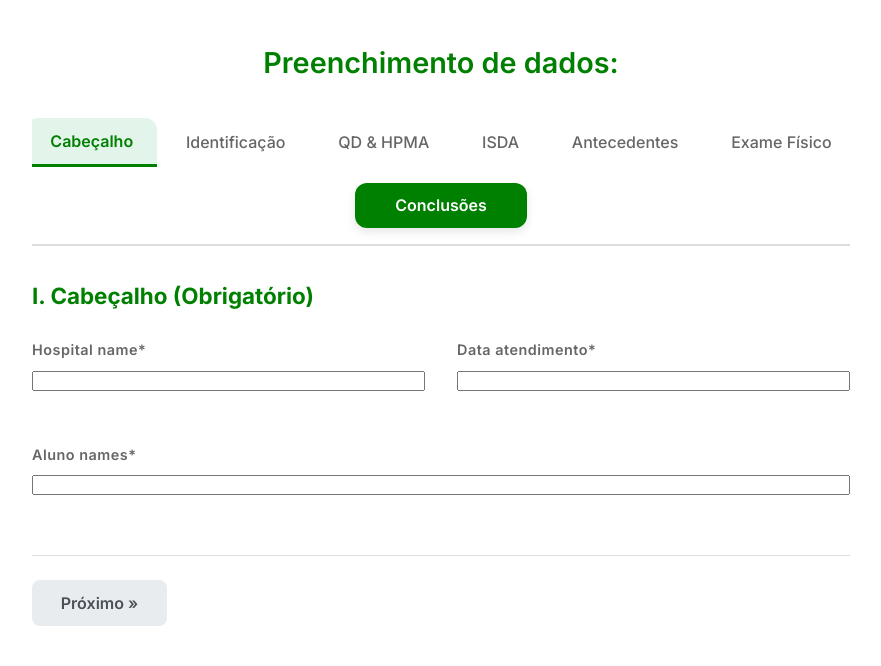
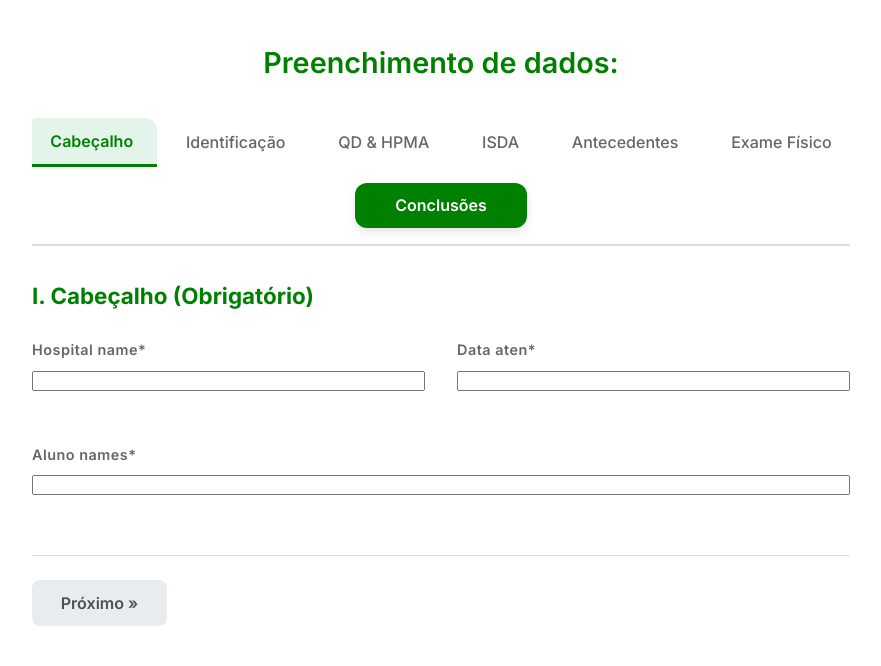
Before and after one commit to GuiVasconcellos/Anamnese_Project, a Django app: template generator/templates/generator/home.html in a window 1280 px wide. Shown: the part 109-775 px from the top of the page, without its empty margins (199-1080 px from the left). Run offline with Django 5.2, Linux system fonts and the light colour scheme; the template is opened without the code that fills it, so the values that code supplies are empty, except form fields; tables that the repository leaves empty hold one stand-in row (values such as "Sample post"); form fields are guessed from the names that the template uses.

Commit message:
corrije erro data

```diff
--- a/generator/forms.py
+++ b/generator/forms.py
@@ -5,7 +5,7 @@ class AnamneseForm(forms.Form):
     # CABEÇALHO (NOVO)
     # ==========================
     hospital_name = forms.CharField(label="Nome do Hospital", max_length=200, required=True)
-    data_atendimento = forms.CharField(label="Data do Atendimento", max_length=50, required=True)
+    data_aten = forms.CharField(label="Data do Atendimento", max_length=50, required=True)
     aluno_names = forms.CharField(label="Alunos", max_length=300, required=True)
 
     # ==========================
--- a/generator/templates/generator/home.html
+++ b/generator/templates/generator/home.html
@@ -40,11 +40,11 @@
                     {% endif %}
                 </div>
                 <div class="form-group">
-                    <label for="{{ form.data_atendimento.id_for_label }}">{{ form.data_atendimento.label }}*</label>
-                    {{ form.data_atendimento }}
-                    {% if form.data_atendimento.errors %}
-                    <div class="error-message" style="color: red; font-size: 0.8rem;">{{ form.data_atendimento.errors.0
-                        }}</div>
+                    <label for="{{ form.data_aten.id_for_label }}">{{ form.data_aten.label }}*</label>
+                    {{ form.data_aten }}
+                    {% if form.data_aten.errors %}
+                    <div class="error-message" style="color: red; font-size: 0.8rem;">{{ form.data_aten.errors.0 }}
+                    </div>
                     {% endif %}
                 </div>
                 <div class="form-group full-width">
--- a/generator/views.py
+++ b/generator/views.py
@@ -16,7 +16,7 @@ def generate_txt_view(request):
 
             # 1. Cabeçalho
             conteudo = [
-                f"Anamnese {data.get('hospital_name', 'Hospital')} - Dia {data.get('data_atendimento', '')}" if data.get('hospital_name') or data.get('data_atendimento') else None,
+                f"Anamnese {data.get('hospital_name', 'Hospital')} - Dia {data.get('data_aten', '')}" if data.get('hospital_name') or data.get('data_aten') else None,
                 f"Alunos: {data.get('aluno_names', '')}\n" if data.get('aluno_names') else None,
 
                 # 2. Identificação (Formato Narrativo conforme PDF)
```
